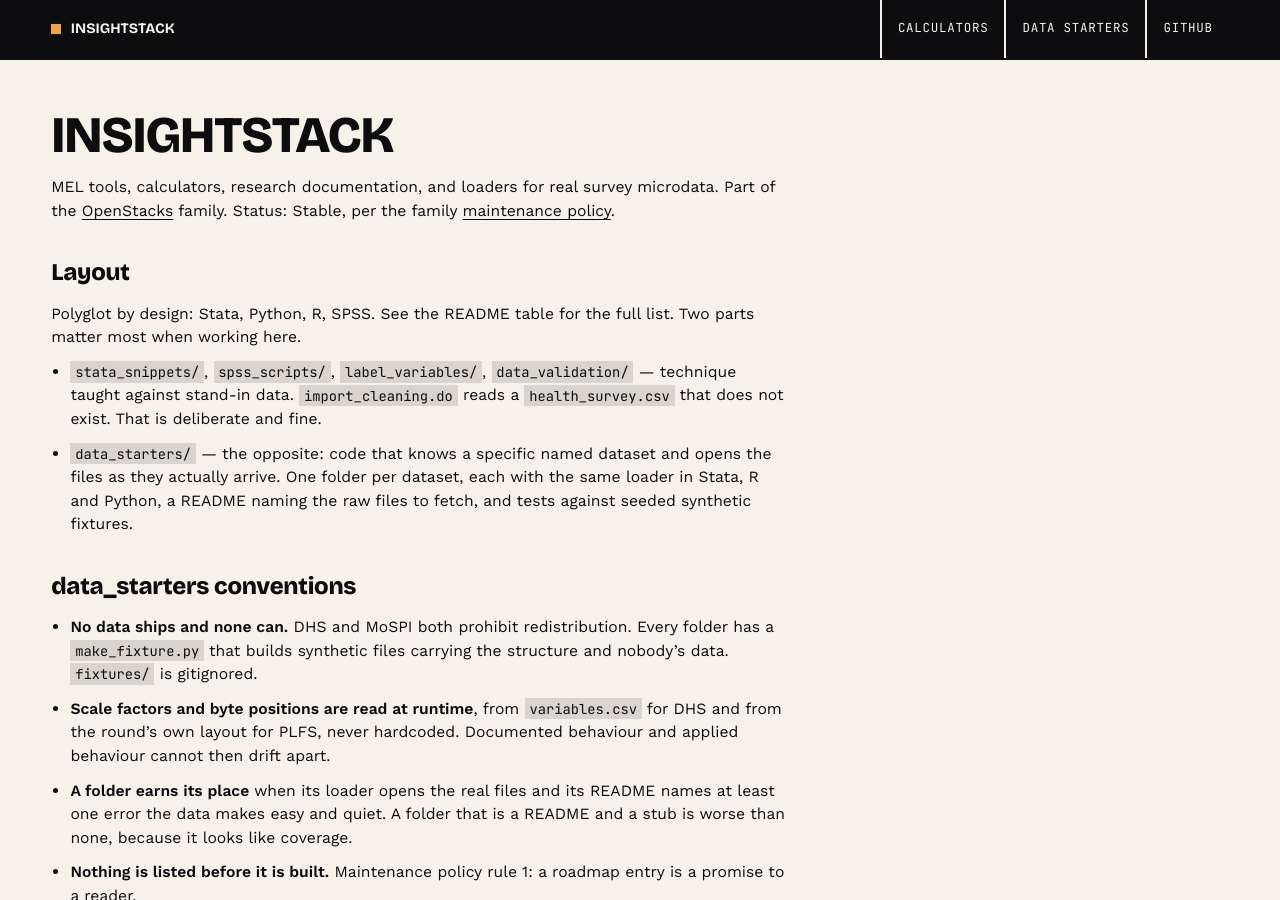
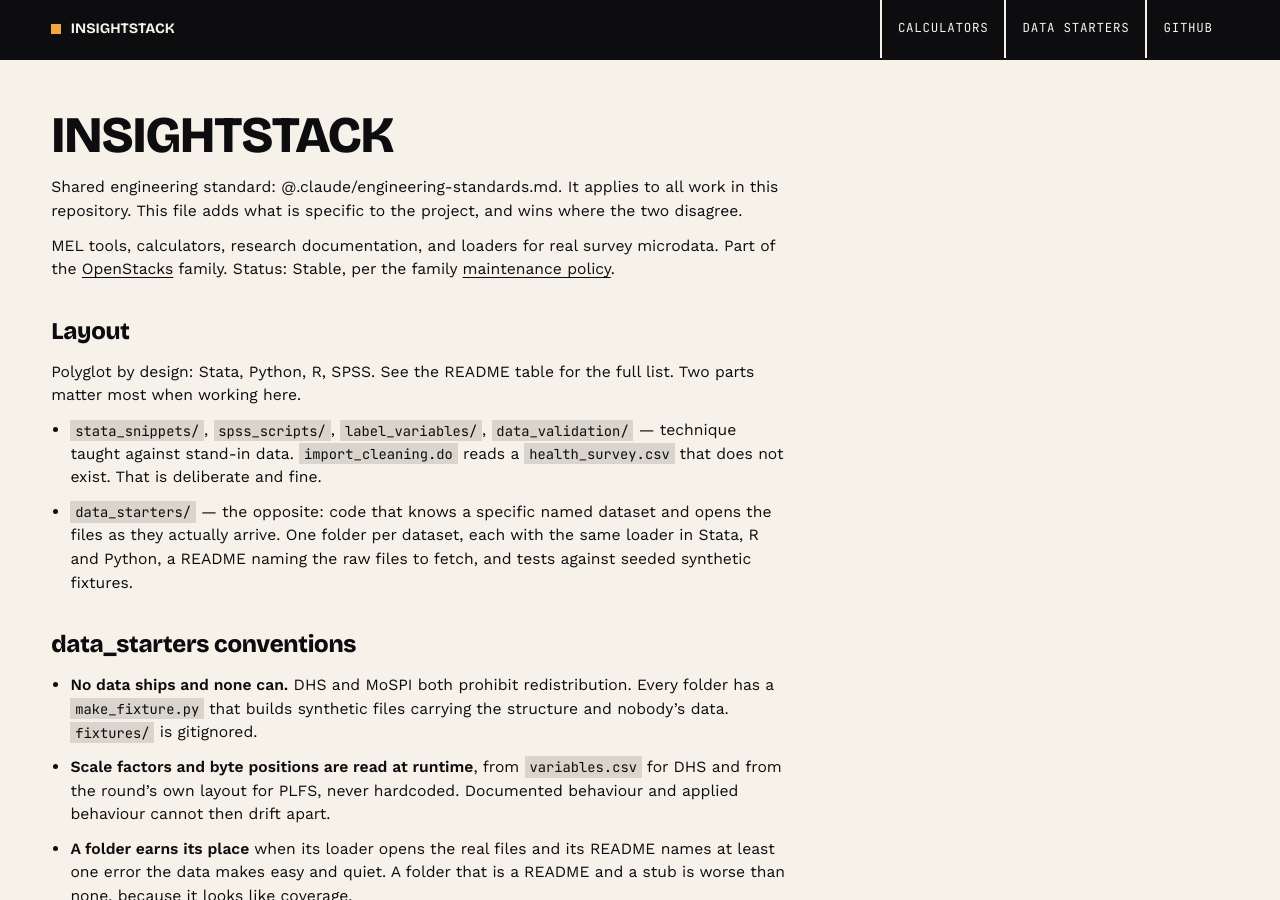
Before and after one commit to Varnasr/InsightStack, a Jekyll site: the page built from CLAUDE.md, in a window 1280 px wide and 900 px high. Built offline with Jekyll 4.4.1, drawn with Linux system fonts in a browser that asks for light colours; our own code applies the rules of GitHub Pages for plain Markdown files.

Commit message:
Adopt the shared engineering standard and fill gaps in repository files
- .claude/engineering-standards.md: the engineering standard shared by every
  repository, copied from Democracy-by-Design, where tools/sync-standards.sh
  keeps the copies identical.
- CLAUDE.md: imports the standard on its third line; nothing else changed.
- .github/dependabot.yml: monthly, minor and patch updates grouped into one
  pull request per ecosystem, at most two open. Each merged pull request is a
  production deploy, so fewer, larger updates cost fewer Netlify credits.
- Workflows with no permissions block now declare contents: read. None of
  them writes to the repository.

Co-Authored-By: Claude Opus 5.5 <noreply@anthropic.com>
Claude-Session: https://claude.ai/code/session_014MHzNDc4396EfY5Y96DGT8

```diff
--- a/CLAUDE.md
+++ b/CLAUDE.md
@@ -1,4 +1,6 @@
 # InsightStack
+
+Shared engineering standard: @.claude/engineering-standards.md. It applies to all work in this repository. This file adds what is specific to the project, and wins where the two disagree.
 
 MEL tools, calculators, research documentation, and loaders for real survey
 microdata. Part of the [OpenStacks](https://openstacks.dev) family. Status:
```
Also changed, not shown: .claude/engineering-standards.md (added), .github/dependabot.yml, .github/workflows/tests.yml.
